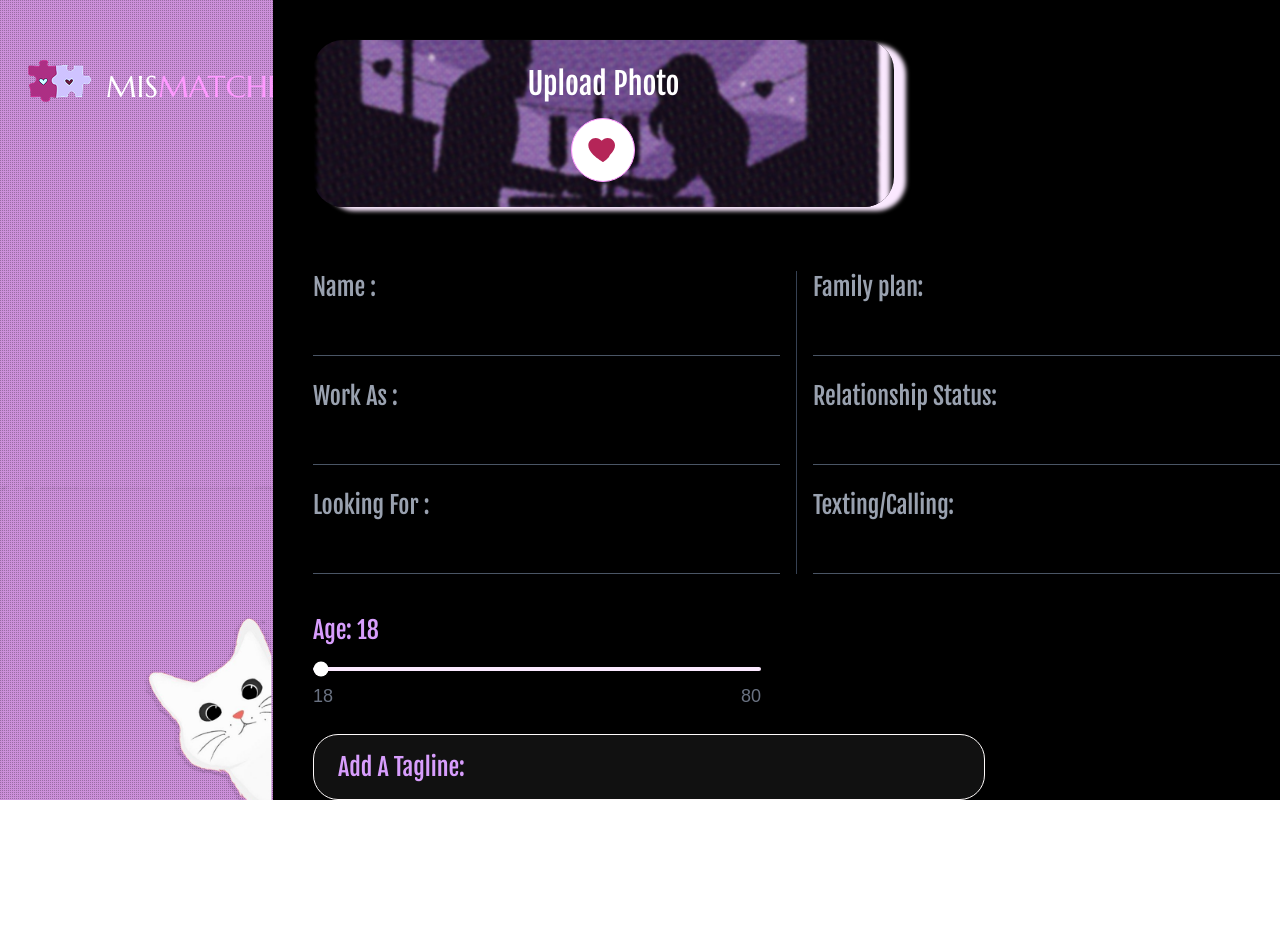
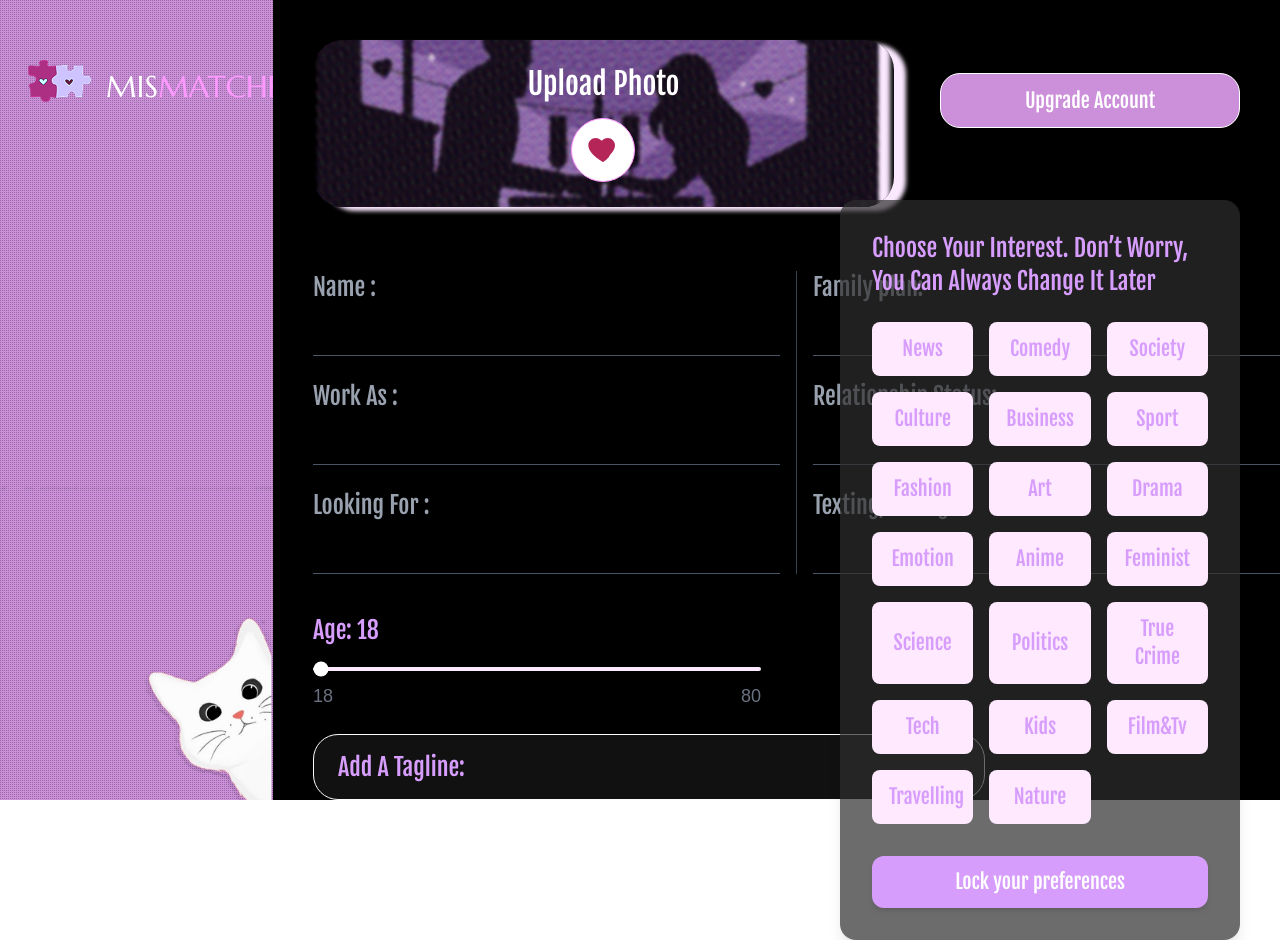
Before and after one commit to mehrinshamim/profile-checker, a Next.js app in the folder client/: page /pfpcreate in a window 1280 px wide. Before the commit the page ends 800 px from the top, so only its background shows below. Built offline with nearby package versions, Linux system fonts and the light colour scheme.

Commit message:
right :rightmost

```diff
--- a/client/app/pfpcreate/components/right.tsx
+++ b/client/app/pfpcreate/components/right.tsx
@@ -4,8 +4,9 @@ import Image from "next/image";
 
 export default function PfpRightSide() {
   const [age, setAge] = useState(18);
+  const [selected, setSelected] = useState<string[]>([]);
   return (
-    <div className="flex flex-col items-start justify-start pt-10 pl-10 bg-black h-full w-full">
+    <div className="relative flex flex-col items-start justify-start pt-10 pl-10 bg-black h-full w-full">
       {/* Upload Photo container */}
       <div
         className="relative rounded-[30px] overflow-hidden"
@@ -40,6 +41,21 @@ export default function PfpRightSide() {
           </div>
         </div>
       </div>
+
+      {/* Upgrade Account Button */}
+      <button
+        type="button"
+        className="absolute top-[73px] right-10 text-white font-fjalla-one text-xl border border-white"
+        style={{
+          width: "300px",
+          height: "55px",
+          borderRadius: "20px",
+          background: "#CC90DA",
+          boxShadow: "12px 12px 20px 0px #00000040",
+        }}
+      >
+        Upgrade Account
+      </button>
 
       {/* Profile Info Form */}
       <form className="mt-16 w-full max-w-5xl text-white font-fjalla-one">
@@ -156,6 +172,51 @@ export default function PfpRightSide() {
           />
         </div>
       </div>
+
+      {/* Interests Selection - positioned to the right */}
+      <div className="absolute top-[200px] right-10 w-[400px] bg-[#2E2E2E]/70 rounded-2xl p-8 shadow-lg">
+          <h3 className="text-[#D79DFC] text-2xl font-fjalla-one mb-6 leading-snug max-w-sm">
+            Choose Your Interest. Don’t Worry, You Can Always Change It Later
+          </h3>
+
+          <div className="grid grid-cols-3 gap-4">
+            {[
+              "News","Comedy","Society",
+              "Culture","Business","Sport",
+              "Fashion","Art","Drama",
+              "Emotion","Anime","Feminist",
+              "Science","Politics","True Crime",
+              "Tech","Kids","Film&Tv",
+              "Travelling","Nature"
+            ].map((item) => (
+              <button
+                key={item}
+                type="button"
+                onClick={() =>
+                  setSelected((prev) =>
+                    prev.includes(item)
+                      ? prev.filter((i) => i !== item)
+                      : [...prev, item]
+                  )
+                }
+                className={`py-3 px-4 rounded-lg text-xl font-fjalla-one transition-all duration-200 border border-transparent ${
+                  selected.includes(item)
+                    ? 'bg-[#D79DFC] text-black'
+                    : 'bg-[#FFE9FF] text-[#D79DFC] hover:bg-[#FFDBFF]'
+                }`}
+              >
+                {item}
+              </button>
+            ))}
+          </div>
+
+          <button
+            type="button"
+            className="mt-8 w-full bg-[#D79DFC] text-white text-xl font-fjalla-one py-3 rounded-xl shadow-md hover:bg-[#c26dfc] transition-colors"
+          >
+            Lock your preferences
+          </button>
+        </div>
     </div>
   );
 }
```
